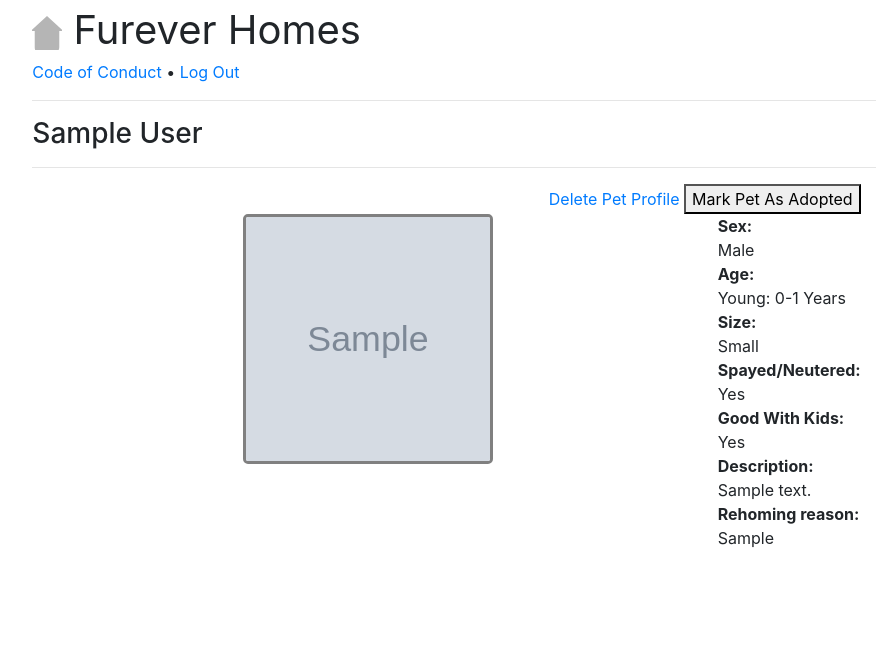
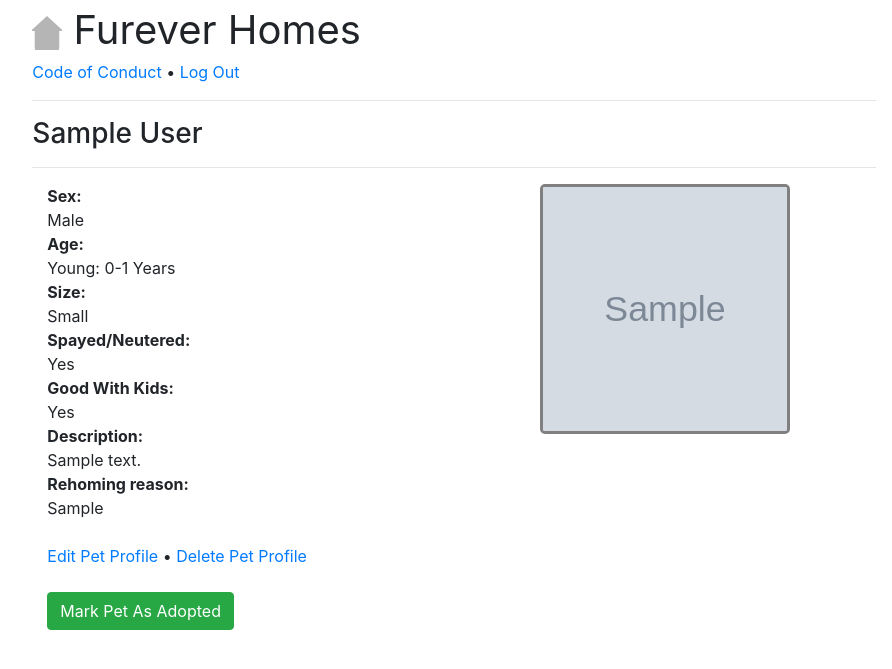
Before and after one commit to arivaden/furever_homes, a Django app: page /pet_profile/1 in a window 1280 px wide. Shown: the top 669 px of the page, without its empty margins (186-1078 px from the left). Run offline with Django 4.2, Linux system fonts and the light colour scheme; a user stored in the database is signed in; tables that the repository leaves empty hold one stand-in row (values such as "Sample post"); grey boxes marked "Sample" are stand-in pictures; some libraries are stand-ins or nearby versions.

Commit message:
pet profile aesthetics, starting edit

```diff
--- a/fureverhomes_users_app/views.py
+++ b/fureverhomes_users_app/views.py
@@ -132,7 +132,6 @@ def code_of_conduct(request):
 def create_dog_profile(request):
     form = DogForm(request.POST, request.FILES)
     if form.is_valid():
-        #form.save()
         data = form.cleaned_data
         pet_name = data['pet_name']
         description = data['description']
@@ -190,16 +189,29 @@ def pet_profile(request, pet_profile_id):
     }
     return render(request, 'pets/pet_profile.html', {'pet': pet, 'editor':editor, 'adopter':adopter})
 
+
 def edit_pet_profile(request, pet_profile_id):
     pet = PetProfile.objects.get(pet_profile_id = pet_profile_id)
+    id = pet_profile_id
+    isCat = True
+    try:
+        pet = Cat.objects.get(pet_profile_id=id)
+    except pet.DoesNotExist:
+        isCat = False
 
-    pet.edit_pet_profile()
-    return(request, )
+    if isCat:
+        form = CatForm(request.POST, request.FILES)
+        return render(request, 'pets/edit_pet_profile.html', {'form': form})
+    else:
+        form = DogForm(request.POST, request.FILES)
+        return render(request, 'pets/edit_pet_profile.html', {'form': form})
+
 
 def delete_pet_profile(self, pet_profile_id):
     pet = PetProfile.objects.get(pet_profile_id = pet_profile_id)
     pet.delete()
     return redirect('co_dashboard')
+
 
 def mark_as_adopted(pet_profile_id):
     pet = PetProfile.objects.get(pet_profile_id=pet_profile_id)
--- a/local_fureverhomes/urls.py
+++ b/local_fureverhomes/urls.py
@@ -21,6 +21,7 @@ urlpatterns = [
     path('pet_profile/<int:pet_profile_id>', views.pet_profile, name='pet_profile'),
     path('code_of_conduct', views.code_of_conduct, name='code_of_conduct'),
     path('delete_pet_profile/<int:pet_profile_id>', views.delete_pet_profile, name='delete_pet_profile'),
+    path('edit_pet_profile/<int:pet_profile_id>', views.edit_pet_profile, name='edit_pet_profile'),
     path('mark_as_interested/<int:pet_profile_id>', views.mark_as_interested, name='mark_as_interested'),
     path('fo_liked_pets/', views.fo_liked_pets, name='fo_liked_pets'),
 ] + static(settings.MEDIA_URL, document_root=settings.MEDIA_ROOT)
--- a/templates/pets/pet_profile.html
+++ b/templates/pets/pet_profile.html
@@ -5,17 +5,10 @@
     {% if pet.profile_pic.url is not None %}
     <div class="container text-center">
         <div class="text-right">
-            {% if editor %}
-                <a href="{% url 'delete_pet_profile' pet.pet_profile_id %}"> Delete Pet Profile</a>
-                <button>Mark Pet As Adopted</button>
-            {% endif %}
         </div>
         <div class="row">
                 <div class="col">
-                <img src="{{pet.profile_pic.url}}" alt="{{pet.pet_name}}" style="border:3px solid gray; border-radius:5px" width="250px" height="250px">
-            </div>
                     <div class="text-left">
-                <div class="col">
                         <div class="font-weight-bold"> Sex:</div><div>{{pet.sex}} </div> <div class="font-weight-bold"> Age:</div> <div>{{pet.age}}</div> <div class="font-weight-bold"> Size:</div> <div>{{pet.size}}</div>
                         <div class="font-weight-bold"> Spayed/Neutered:</div> <div>{{pet.spayed_or_neutered}}</div>
                         <div class="font-weight-bold"> Good With Kids: </div> <div>{{pet.good_w_kids}}</div>
@@ -24,15 +17,34 @@
                         <div class="font-weight-bold">Rehoming reason: </div>
                         <div> {{pet.rehoming_reason}} </div>
                     </div>
+                    {% if editor %}
+                        <div class="text-left">
+                            <br>
+                            <a href="{% url 'edit_pet_profile' pet.pet_profile_id%}">Edit Pet Profile</a>
+                            &#x2022;
+                            <a href="{% url 'delete_pet_profile' pet.pet_profile_id %}"> Delete Pet Profile</a>
+                            <br><br>
+                            <button type="submit" class="btn btn-success">Mark Pet As Adopted</button>
+                        </div>
+                    {% endif %}
+                    {% if adopter %}
+                    <br>
+                    <div class="text-left">
+                        <form action="{% url 'mark_as_interested' pet.pet_profile_id %}" method="POST">
+                            {% csrf_token %}
+                            <button type="submit" class="btn btn-success">I'm Interested</button>
+                        </form>
+                    </div>
+                    {% endif %}
+                </div>
+                <div class="col">
+                    <img src="{{pet.profile_pic.url}}" alt="{{pet.pet_name}}" style="border:3px solid gray; border-radius:5px" width="250px" height="250px">
                 </div>
         </div>
     </div>
     {% else %}
             <div>
                 <div class="text-right">
-                    {% if editor %}
-                        <a href="{% url 'delete_pet_profile' pet.pet_profile_id %}"> Delete Pet Profile</a>
-                    {% endif %}
                 </div>
                 <div class="font-weight-bold"> Sex:</div><div>{{pet.sex}} </div> <div class="font-weight-bold"> Age:</div> <div>{{pet.age}}</div> <div class="font-weight-bold"> Size:</div> <div>{{pet.size}}</div>
                 <div class="font-weight-bold"> Spayed/Neutered:</div> <div>{{pet.spayed_or_neutered}}</div>
@@ -42,11 +54,24 @@
                 <div class="font-weight-bold">Rehoming reason: </div>
                 <div> {{pet.rehoming_reason}} </div>
             </div>
-    {% endif %}
             {% if adopter %}
+            <br>
+            <div class="text-left">
                 <form action="{% url 'mark_as_interested' pet.pet_profile_id %}" method="POST">
                     {% csrf_token %}
-        <button type="submit">I'm Interested</button>
+                    <button type="submit" class="btn btn-success">I'm Interested</button>
                 </form>
+            </div>
+            {% endif %}
+            {% if editor %}
+            <div class="text-left">
+                <br>
+                <a href="{% url 'edit_pet_profile' pet.pet_profile_id%}">Edit Pet Profile</a>
+                &#x2022;
+                <a href="{% url 'delete_pet_profile' pet.pet_profile_id %}"> Delete Pet Profile</a>
+                <br><br>
+                <button type="submit" class="btn btn-success">Mark Pet As Adopted</button>
+            {% endif %}
+            </div>
     {% endif %}
 {% endblock %}
```
Also changed, not shown: local_fureverhomes/settings.py (+4 -4 lines), templates/pets/edit_pet_profile.html (added, +10 -0 lines). Lines whose indentation alone changed are shown as unchanged.
